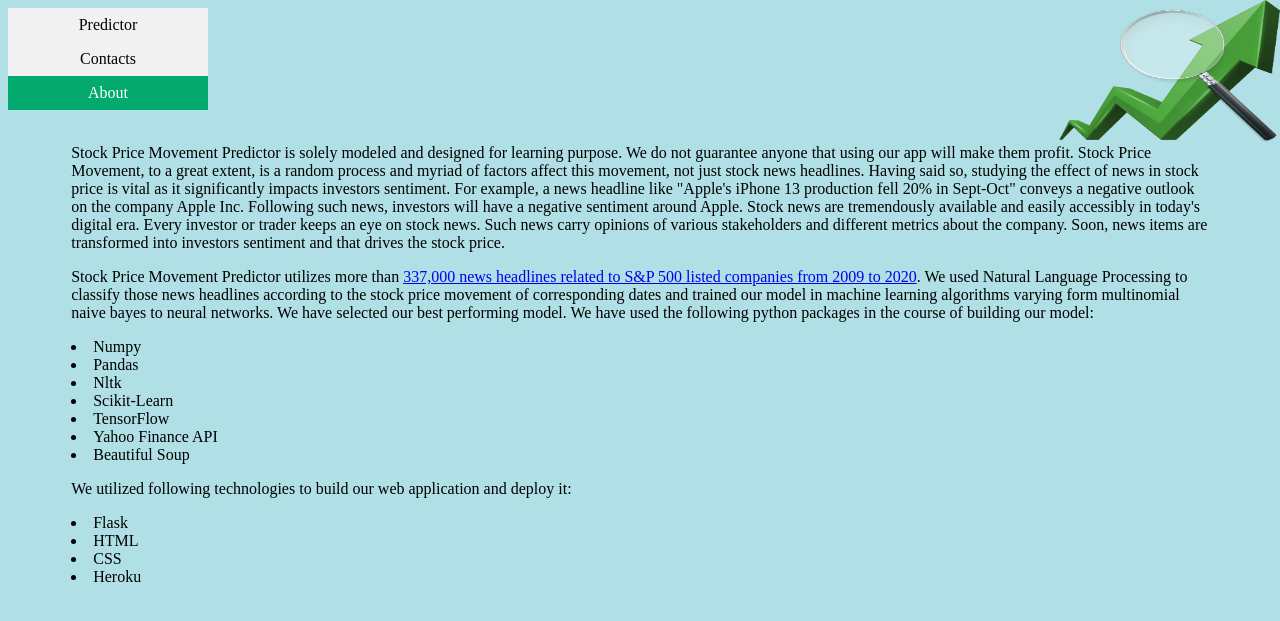
After one commit to Sushobhan55/stock_sentiment_analysis, a Flask app: page /about/ in a window 1280 px wide. The commit adds this page. Shown: the top 621 px of the page. Run offline with Flask 2, Linux system fonts and the light colour scheme; parts of the project's set-up code (start-up, migrations or seed data) failed here and were passed over.

Commit message:
ready for deployment

```diff
--- a/flask-web-app/app.py
+++ b/flask-web-app/app.py
@@ -5,7 +5,6 @@ from urllib.request import urlopen, Request
 from bs4 import BeautifulSoup
 import pandas as pd
 import time
-from chart import price_chart
 
 todays_date = time.strftime("%b-%d-%y")
 
@@ -27,54 +26,66 @@ def main():
 
     if flask.request.method == 'POST':
         ticker = flask.request.form['ticker']
+        try:
+            url = 'https://finviz.com/quote.ashx?t=' + ticker.lower()
+            req = Request(url=url, headers={'user-agent': 'my-app'})
+            response = urlopen(req)
+            html = BeautifulSoup(response, features='html.parser')
+            news_table = html.find(id='news-table')
 
+            parsed_news = []
+            text_clean = []
+            for row in news_table.findAll('tr'):
+                text = row.a.text
+                date_data = row.td.text.split(' ')
+                link = row.a["href"]
 
-        news_table = {}
-        url = 'https://finviz.com/quote.ashx?t=' + ticker
-        req = Request(url=url, headers={'user-agent': 'my-app'})
-        response = urlopen(req)
+                if len(date_data) == 1:
+                    time = date_data[0]
 
-        html = BeautifulSoup(response, features='html.parser')
-        news_table = html.find(id='news-table')
+                else:
+                    date = date_data[0]
+                    time = date_data[1]
 
-        parsed_news = []
-        text_clean = []
-        for row in news_table.findAll('tr'):
-            text = row.a.text
-            date_data = row.td.text.split(' ')
-            link = row.a["href"]
+                if date == todays_date:
+                    parsed_news.append([date, time, text, link])
 
-            if len(date_data) == 1:
-                time = date_data[0]
+            df = pd.DataFrame(parsed_news)
+            df.columns = ['date', 'time', 'title', 'link']
 
-            else:
-                date = date_data[0]
-                time = date_data[1]
+            predictions = []
+            clean_text = []
+            for i in range(len(df.title)):
+                text = text_pipeline(df.title[i])
+                clean_text.append(text)
+            X = vectorizer.transform(clean_text)
+            prediction = model.predict(X)
+            predictions.append(prediction)
 
-            if date == todays_date:
-                parsed_news.append([date, time, text, link])
+            df["prediction"] = predictions[0].tolist()
 
+            ups = df["prediction"].value_counts()["Up"]
+            downs = df["prediction"].value_counts()["Down"]
+            total = ups+downs
 
-        df = pd.DataFrame(parsed_news)
-        df.columns = ['date', 'time', 'title', 'link']
+            return flask.render_template('index.html',
+                                    input_text=ticker.upper(),
+                                    table=df.values.tolist(),
+                                    headings=['Date', 'Time', 'Title', 'Prediction'],
+                                    total=total, ups=ups, downs=downs)
 
-        predictions = []
-        clean_text = []
-        for i in range(len(df.title)):
-            text = text_pipeline(df.title[i])
-            clean_text.append(text)
-        X = vectorizer.transform(clean_text)
-        prediction = model.predict(X)
-        predictions.append(prediction)
+        except Exception as e:
+            e = "Message: No news on "+ ticker.upper() +" has been published yet."
+            return flask.render_template('index.html',
+                                         error=e)
 
-        df["prediction"] = predictions[0].tolist()
+@app.route("/contacts/")
+def contacts():
+    return flask.render_template("contacts.html")
 
-
-        return flask.render_template('index.html',
-                                     input_text=ticker.upper(),
-                                     # plot=price_chart(ticker),
-                                     table=df.values.tolist(),
-                                     headings=['Date', 'Time', 'Title', 'Prediction'])
+@app.route("/about/")
+def about():
+    return flask.render_template("about.html")
 
 
 if __name__ == '__main__':
--- a/flask-web-app/create_model.py
+++ b/flask-web-app/create_model.py
@@ -3,11 +3,11 @@ import pickle
 from sklearn.feature_extraction.text import TfidfVectorizer
 from sklearn.naive_bayes import MultinomialNB
 
-df = pd.read_csv("https://raw.githubusercontent.com/Sushobhan55/stock_sentiment_analysis/main/data/is_up_cleaned.csv")
+df = pd.read_csv("https://raw.githubusercontent.com/Sushobhan55/stock_sentiment_analysis/main/data/up_down_final")
 
-X = df['clean_title']
+X = df['title'].fillna(" ")
 
-y = df['is_up']
+y = df['movement']
 
 vectorizer = TfidfVectorizer()
 
--- /dev/null
+++ b/flask-web-app/templates/about.html
@@ -0,0 +1,41 @@
+<!DOCTYPE html>
+<html lang="en">
+<head>
+    <meta charset="UTF-8">
+    <meta name="viewport" content="width=device-width, initial-scale=1.0, maximum-scale=1.0, user-scalable=no">
+    <link rel="stylesheet" href="https://fonts.googleapis.com/css?family=Audiowide">
+
+    <title>About</title>
+    <style> body {background: powderblue
+                    url("https://raw.githubusercontent.com/Sushobhan55/stock_sentiment_analysis/main/flask-web-app/static/img.png")
+	  				no-repeat right top;}
+    ul {list-style-type: none; margin: 0; padding: 0; width: 200px; background-color: #f1f1f1;}
+	li a {text-align: center; display: block; color: #000; padding: 8px 16px; text-decoration: none;}
+	li a.active {background-color: #04AA6D; color: white;}
+	li a:hover:not(.active) {background-color: #555; color: white;}
+    .container {width: 90%; margin: 0 auto;}
+    </style>
+</head>
+
+<body class = "center-screen">
+    <ul>
+	  <li><a href="{{ url_for('main') }}">Predictor</a></li>
+	  <li><a href="/contacts/">Contacts</a></li>
+	  <li><a class ="active" href="/about/">About</a></li>
+    </ul>
+    <br>
+    <div class="container">
+        <p>Stock Price Movement Predictor is solely modeled and designed for learning purpose. We do not guarantee anyone that using our app will make them profit. Stock Price Movement, to a great extent, is a random process and myriad of factors affect this movement, not just stock news headlines.
+            Having said so, studying the effect of news in stock price is vital as it significantly impacts investors sentiment. For example, a news headline like "Apple's iPhone 13 production fell 20% in Sept-Oct" conveys a negative outlook on the company Apple Inc. Following such news, investors
+            will have a negative sentiment around Apple. Stock news are tremendously available and easily accessibly in today's digital era. Every investor or trader keeps an eye on stock news. Such news carry opinions of various stakeholders and different metrics about the company. Soon, news items are transformed into investors sentiment and that drives the stock price.
+        <p>Stock Price Movement Predictor utilizes more than <a href = "https://www.kaggle.com/miguelaenlle/massive-stock-news-analysis-db-for-nlpbacktests">337,000 news headlines related to S&P 500 listed companies from 2009 to 2020</a>. We used Natural Language Processing to classify those news headlines according to the stock price movement of corresponding dates and trained our model in machine learning algorithms varying form multinomial naive bayes to neural networks. We have selected our best performing model. We have used the following python packages in the course of building our model:
+        <li>Numpy</li><li>Pandas</li><li>Nltk</li><li>Scikit-Learn</li>
+        <li>TensorFlow</li><li>Yahoo Finance API</li><li>Beautiful Soup</li>
+        <p>We utilized following technologies to build our web application and deploy it:
+        <li>Flask</li><li>HTML</li><li>CSS</li><li>Heroku</li>
+        </p>
+
+    </div>
+
+</body>
+</html>
```
Also changed, not shown: flask-web-app/news_scraper.py (+27 -22 lines), flask-web-app/templates/contacts.html (added, +52 -0 lines), flask-web-app/templates/index.html (+32 -11 lines), flask-web-app/static/Danny_Zhen.jpg (added), flask-web-app/static/Sushobhan_Parajuli.jpg (added), flask-web-app/static/github.png (added), flask-web-app/static/linkedin.png (added), 5 other files.
